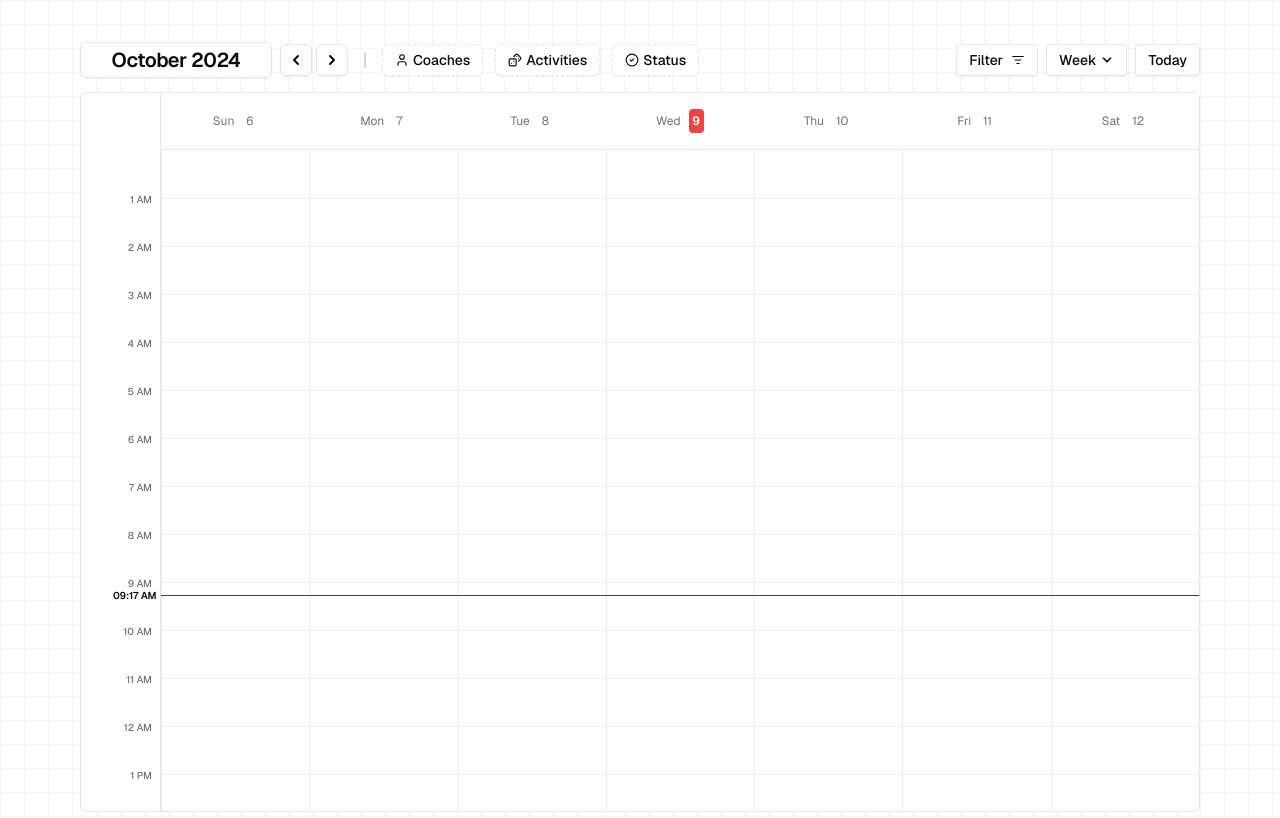
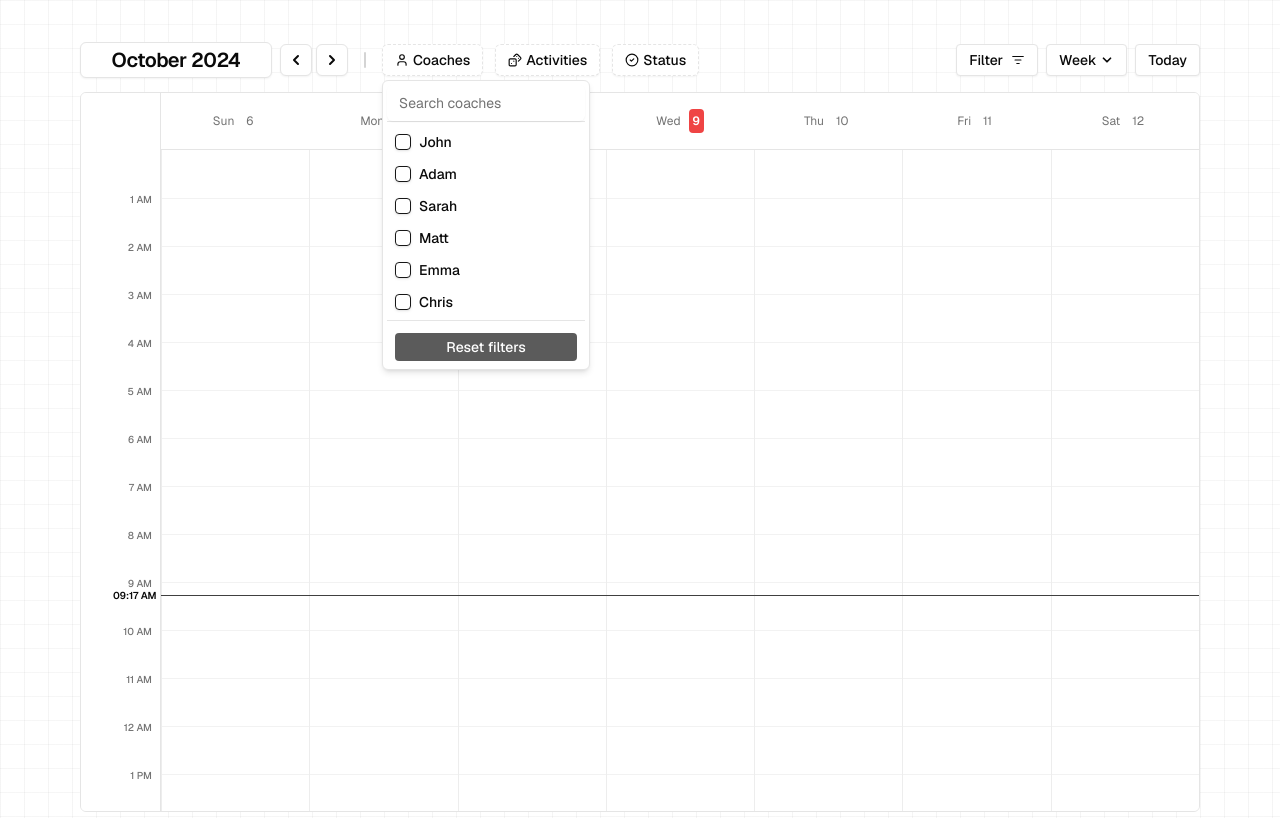
Before and after one commit to Jeff-Maina/scheduler, a Next.js app: page / in a window 1280 px wide. Shown: the top 818 px of the page. Built offline with nearby package versions, Linux system fonts and the light colour scheme.

Commit message:
feat: add search for filter options

```diff
--- a/src/app/_components/scheduler.tsx
+++ b/src/app/_components/scheduler.tsx
@@ -32,11 +32,19 @@ import TooltipWrapper from "./tooltip-wrapper";
 import { Button } from "@/components/ui/button";
 import { cn } from "@/lib/utils";
 import { Calendar } from "@/components/ui/calendar";
-import { ChevronLeft, ChevronRight, CircleCheck, Dices, User, View } from "lucide-react";
+import {
+  ChevronLeft,
+  ChevronRight,
+  CircleCheck,
+  Dices,
+  User,
+  View,
+} from "lucide-react";
 import SessionFilterMenu from "./sessions-filter-menu";
 import { Checkbox } from "@/components/ui/checkbox";
 import { Label } from "@/components/ui/label";
 import { ScrollArea } from "@/components/ui/scroll-area";
+import { Input } from "@/components/ui/input";
 
 // DATA
 const coaches = ["John", "Adam", "Sarah", "Matt", "Emma", "Chris", "Michael"];
@@ -308,8 +316,23 @@ const FilterBox = ({
 }: TFiltersProps) => {
   const { filterIcon, filterType } = filterDetails;
   const { resetFilter, updateFilter } = filterActions;
+
+  const [stateOptions, setOptions] = useState(filterOptions);
+  const [searchTerm, setSearchTerm] = useState<null | string>(null);
+
+  const SearchOptions = (value: string) => {
+    setSearchTerm(value);
+    const results =
+      value === ""
+        ? filterOptions
+        : filterOptions.filter((f) =>
+            f.toLowerCase().includes(value.toLowerCase() as string)
+          );
+    setOptions(results);
+  };
+
   return (
-    <DropdownMenu>
+    <DropdownMenu open={filterType === "coaches"}>
       <DropdownMenuTrigger asChild className="">
         <Button
           variant={"outline"}
@@ -343,10 +366,21 @@ const FilterBox = ({
           ) : null}{" "}
         </Button>
       </DropdownMenuTrigger>
-      <DropdownMenuContent className="w-[13rem]" align="start">
-
+      <DropdownMenuContent
+        className="w-[13rem] flex flex-col gap-1"
+        align="start"
+      >
+        <div className="w-full border-b">
+          <Input
+            placeholder={`Search ${filterType}`}
+            className="!border-none !ring-0 !outline-none"
+            value={searchTerm || ""}
+            onChange={(e) => SearchOptions(e.target.value)}
+          />
+        </div>
         <ScrollArea className="flex max-h-[190px] flex-col w-full">
-          {filterOptions.map((fil, index) => {
+          {stateOptions.length > 0 ? (
+            stateOptions.map((fil, index) => {
               return (
                 <div
                   className="capitalize p-2 flex items-center gap-2 hover:bg-neutral-100 "
@@ -363,13 +397,19 @@ const FilterBox = ({
                   </Label>
                 </div>
               );
-          })}
+            })
+          ) : (
+            <div className="flex h-8 items-center p-2 text-sm text-neutral-500">
+              No results
+            </div>
+          )}
         </ScrollArea>
         <hr />
         <div className="p-2 pb-1">
           <button
             onClick={() => resetFilter(filterType)}
-            className="w-full h-7 text-sm rounded-sm bg-neutral-900 hover:bg-black font-medium text-white flex items-center justify-center gap-2"
+            disabled={!(activeFilters.length > 0)}
+            className="w-full h-7 disabled:cursor-not-allowed disabled:opacity-70 disabled:hover:!bg-neutral-900 text-sm rounded-sm bg-neutral-900 hover:bg-black font-medium text-white flex items-center justify-center gap-2"
           >
             Reset filters
           </button>
```
Lines whose indentation alone changed are shown as unchanged.
